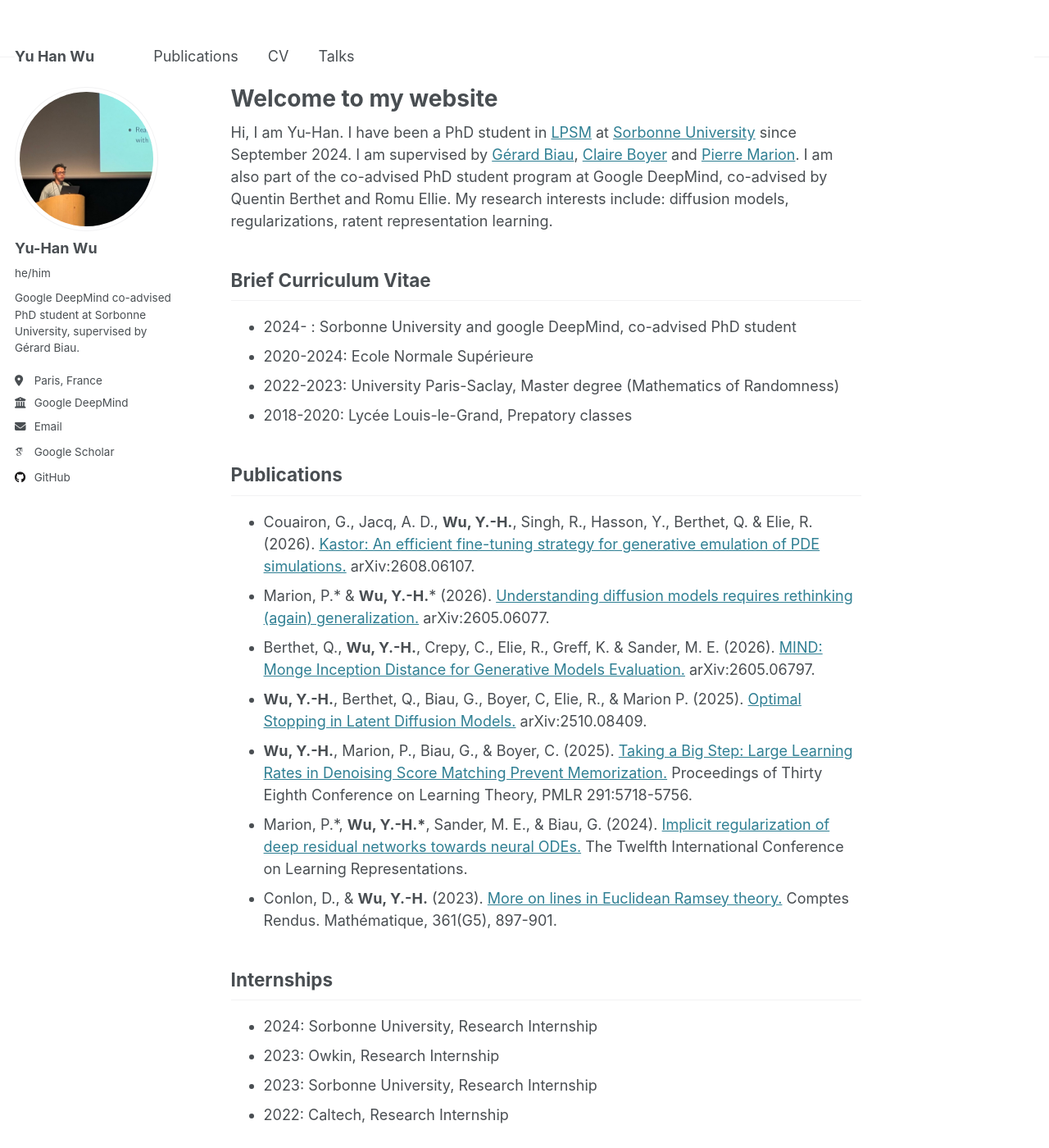
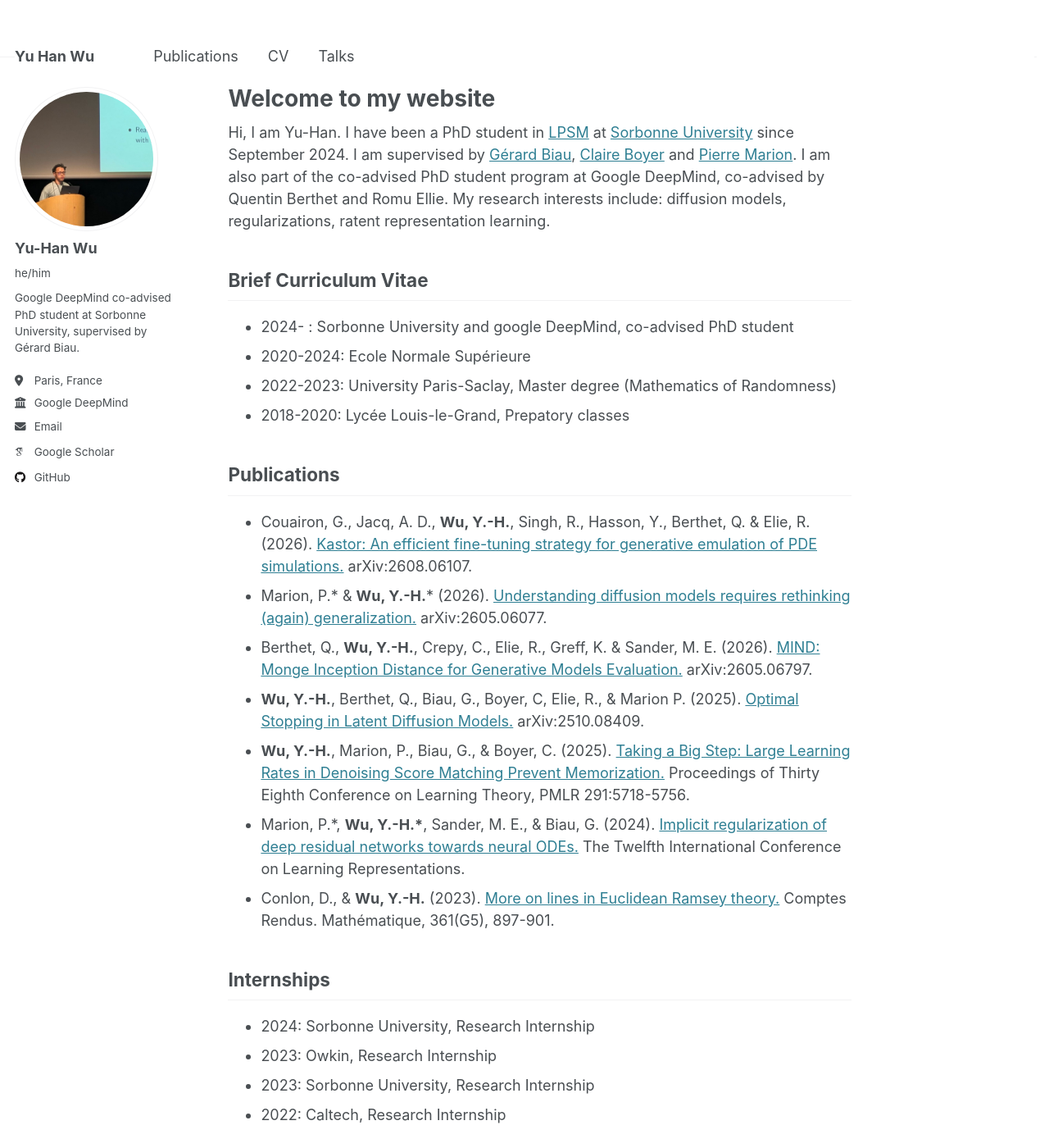
Before and after one commit to pojoowu/pojoowu.github.io, a Jekyll site: the page built from _pages/about.md, in a window 1280 px wide and 1400 px high. Shown: the whole window at 82% size. Built offline with Jekyll 4.4.1, drawn with Linux system fonts in a browser that asks for light colours; some web fonts are replaced.

Commit message:
Update custom.html

```diff
--- a/_includes/head/custom.html
+++ b/_includes/head/custom.html
@@ -1,6 +1,23 @@
 {% include base_path %}
 
-<!-- start custom head snippets -->
+<!-- _includes/head/custom.html -->
+<style>
+  /* 1. Register transition before the parser touches the body */
+  @view-transition {
+    navigation: auto;
+  }
+
+  /* 2. Prevent horizontal jump from scrollbar toggle */
+  html {
+    scrollbar-gutter: stable;
+    overflow-y: scroll;
+  }
+</style>
+
+<!-- Load transition styling -->
+<link rel="stylesheet" href="{{ '/assets/css/transitions.css' | relative_url }}">
+
+<!-- Keep the early theme detection script -->
 <script>
   (function () {
     var stored = null;
```
